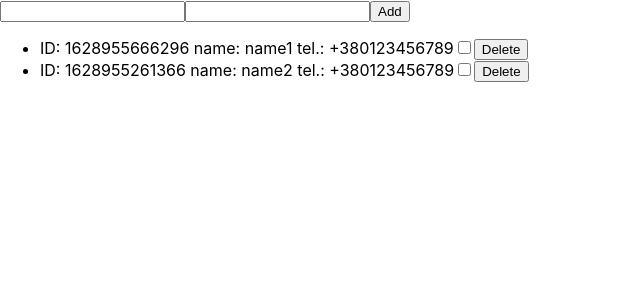
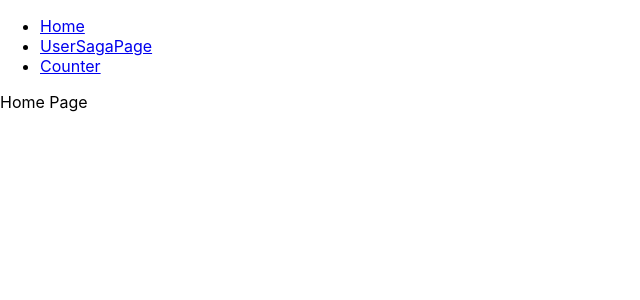
Before and after one commit to pecourses/pe2021-1-redux-react-app, a React (Create React App) app: page / in a window 1280 px wide. Shown: the top 300 px of the page, without its empty margins (0-640 px from the left). Built offline with nearby package versions, Linux system fonts and the light colour scheme.

Commit message:
Add lazy, hooks

```diff
--- a/package.json
+++ b/package.json
@@ -11,6 +11,7 @@
     "react": "^17.0.2",
     "react-dom": "^17.0.2",
     "react-redux": "^7.2.4",
+    "react-router-dom": "^5.2.1",
     "react-scripts": "4.0.3",
     "redux": "^4.1.1",
     "redux-devtools-extension": "^2.13.9",
--- a/src/App.js
+++ b/src/App.js
@@ -1,11 +1,36 @@
-import logo from './logo.svg';
+import { BrowserRouter as Router, Link, Switch, Route } from 'react-router-dom';
+import { lazy, Suspense } from 'react';
 import './App.css';
-import UserPage from './pages/UserPage';
-import UserSagaPage from './pages/UserSagePage';
-// import Counter from './components/Counter';
+
+import HomePage from './pages/HomePage';
+const UserSagaPage = lazy(() => import('./pages/UserSagePage'));
+const Counter = lazy(() => import('./components/Counter'));
 
 function App () {
-  return <UserSagaPage />;
+  return (
+    <Router>
+      <nav>
+        <ul>
+          <li>
+            <Link to='/'>Home</Link>
+          </li>
+          <li>
+            <Link to='/user-saga-page'>UserSagaPage</Link>
+          </li>
+          <li>
+            <Link to='/counter'>Counter</Link>
+          </li>
+        </ul>
+      </nav>
+      <Switch>
+        <Route exact path='/' component={HomePage} />
+        <Suspense fallback={<div>...Loading...</div>}>
+          <Route path='/user-saga-page' component={UserSagaPage} />
+          <Route path='/counter' component={Counter} />
+        </Suspense>
+      </Switch>
+    </Router>
+  );
 }
 
 export default App;
--- /dev/null
+++ b/src/pages/HomePage/index.jsx
@@ -0,0 +1,7 @@
+import React from 'react';
+
+function HomePage () {
+  return <div>Home Page</div>;
+}
+
+export default HomePage;
```
Also changed, not shown: src/components/CounterH/index.jsx (added, +26 -0 lines), 1 other file (tests, documents, lock files or other folders).
